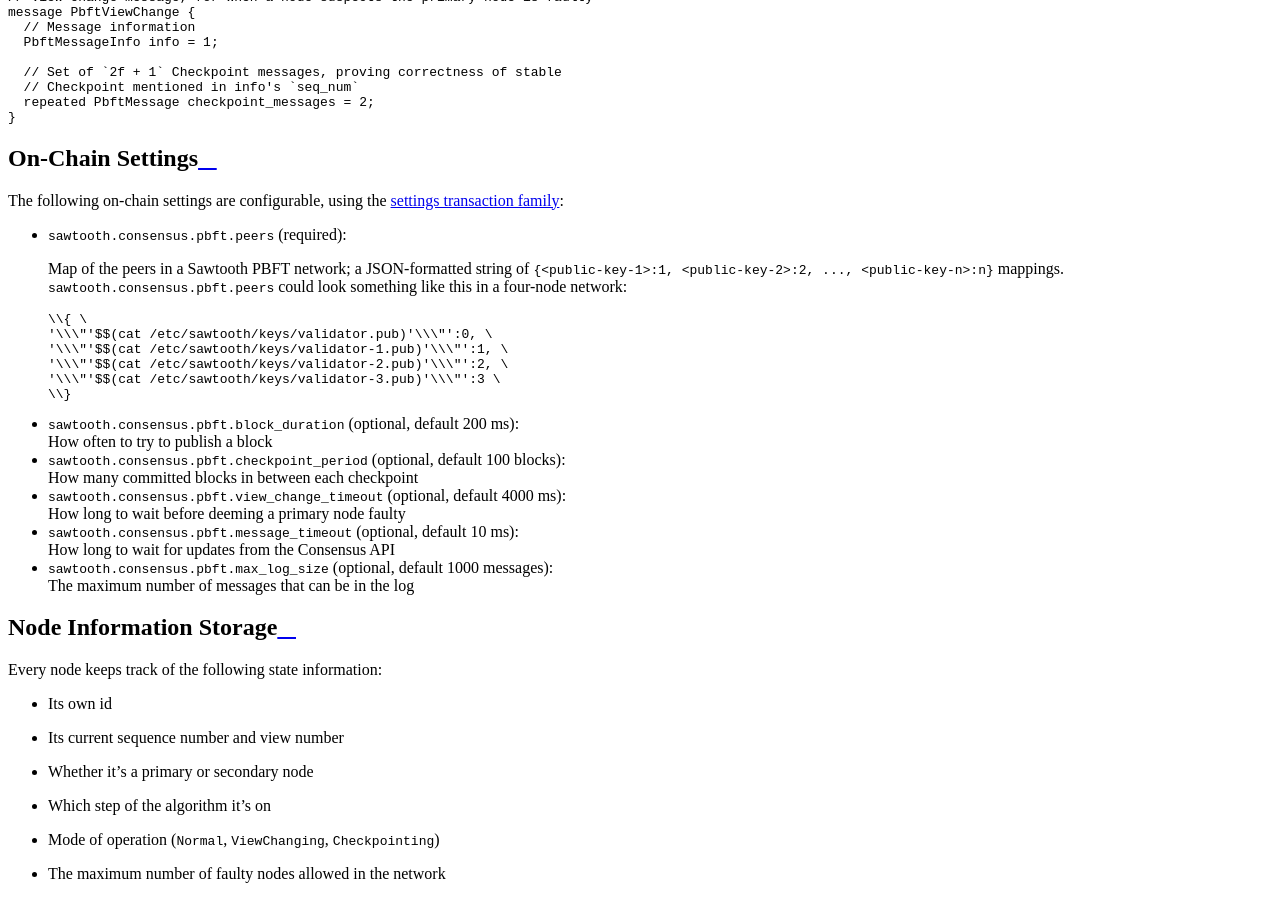
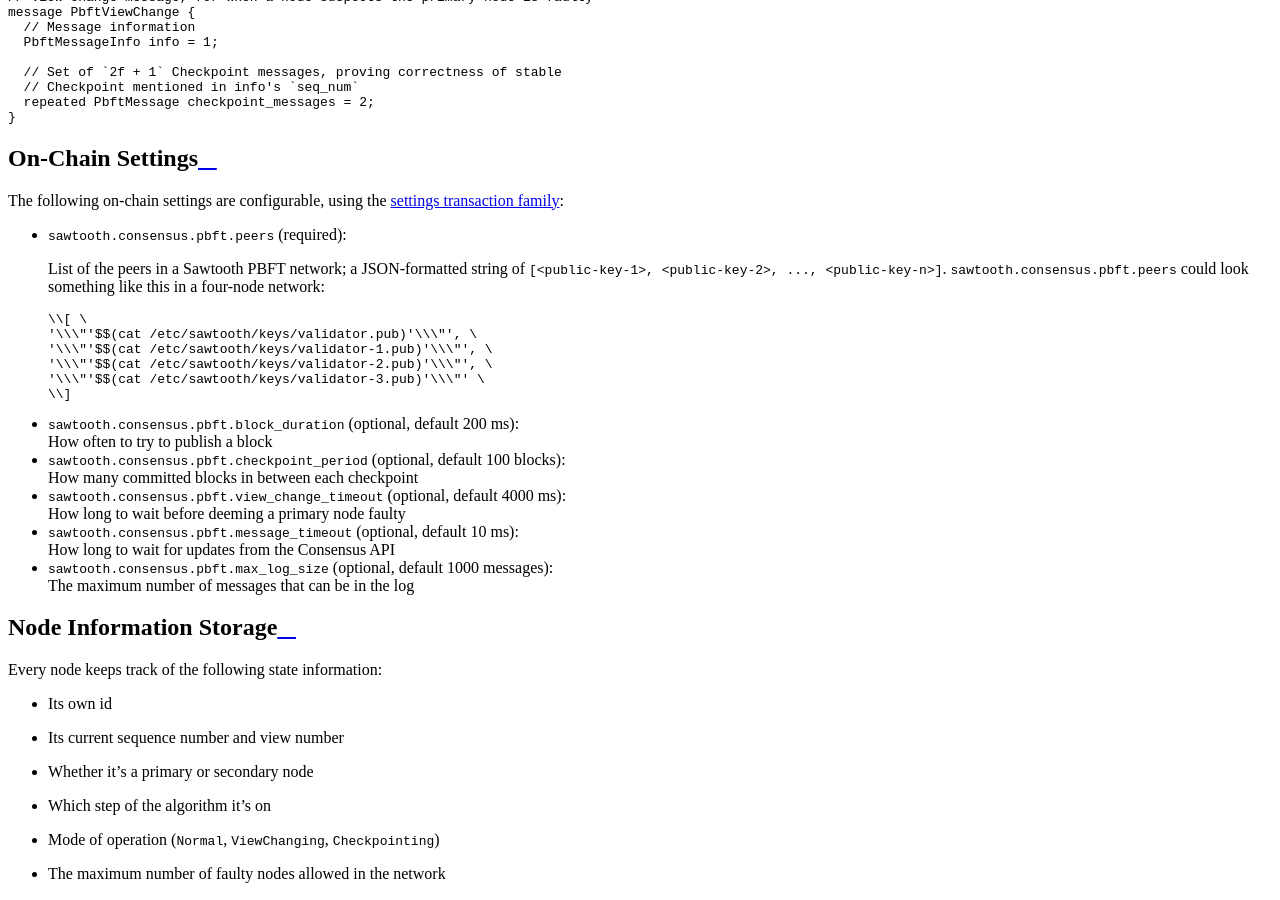
Before and after one commit to hyperledger-archives/sawtooth-pbft, a Sphinx documentation site: the page built from docs/source/technical-information.rst, in a window 1280 px wide and 900 px high, scrolled down 1417 px. Built offline with Sphinx 7.4.7 and the Read the Docs theme 2.0.0, drawn with Linux system fonts in a browser that asks for light colours; formulas are drawn with MathJax 3.

Commit message:
Fix peers setting typo in docs
This is a list not a map

Signed-off-by: Adam Ludvik <ludvik@bitwise.io>

```diff
--- a/docs/source/technical-information.rst
+++ b/docs/source/technical-information.rst
@@ -102,19 +102,19 @@
 
 - ``sawtooth.consensus.pbft.peers`` (required):
 
-  Map of the peers in a Sawtooth PBFT network; a JSON-formatted string of
-  ``{<public-key-1>:1, <public-key-2>:2, ..., <public-key-n>:n}`` mappings.
+  List of the peers in a Sawtooth PBFT network; a JSON-formatted string of
+  ``[<public-key-1>, <public-key-2>, ..., <public-key-n>]``.
   ``sawtooth.consensus.pbft.peers`` could look something like this in a
   four-node network:
 
   .. code-block:: console
 
-     \\{ \
-     '\\\"'$$(cat /etc/sawtooth/keys/validator.pub)'\\\"':0, \
-     '\\\"'$$(cat /etc/sawtooth/keys/validator-1.pub)'\\\"':1, \
-     '\\\"'$$(cat /etc/sawtooth/keys/validator-2.pub)'\\\"':2, \
-     '\\\"'$$(cat /etc/sawtooth/keys/validator-3.pub)'\\\"':3 \
-     \\}
+     \\[ \
+     '\\\"'$$(cat /etc/sawtooth/keys/validator.pub)'\\\"', \
+     '\\\"'$$(cat /etc/sawtooth/keys/validator-1.pub)'\\\"', \
+     '\\\"'$$(cat /etc/sawtooth/keys/validator-2.pub)'\\\"', \
+     '\\\"'$$(cat /etc/sawtooth/keys/validator-3.pub)'\\\"' \
+     \\]
 
 - | ``sawtooth.consensus.pbft.block_duration`` (optional, default 200 ms):
   | How often to try to publish a block
```
